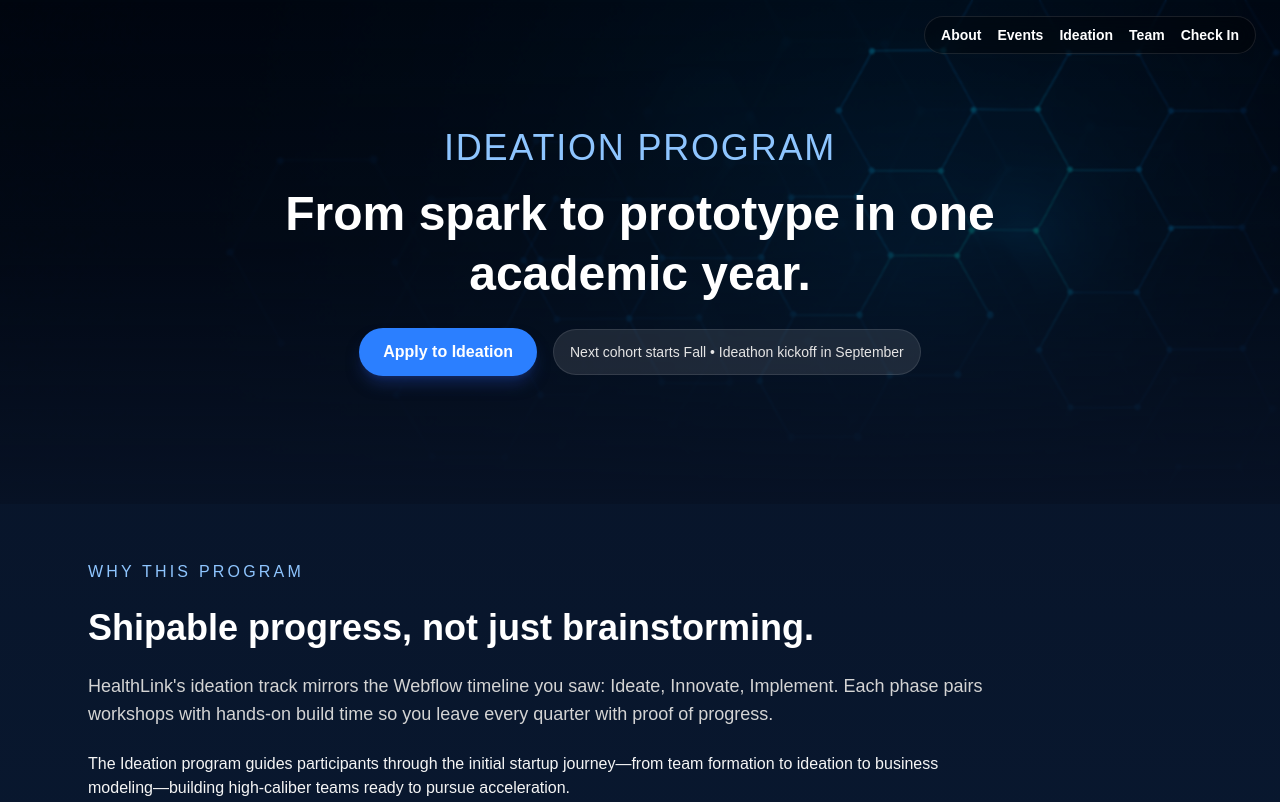
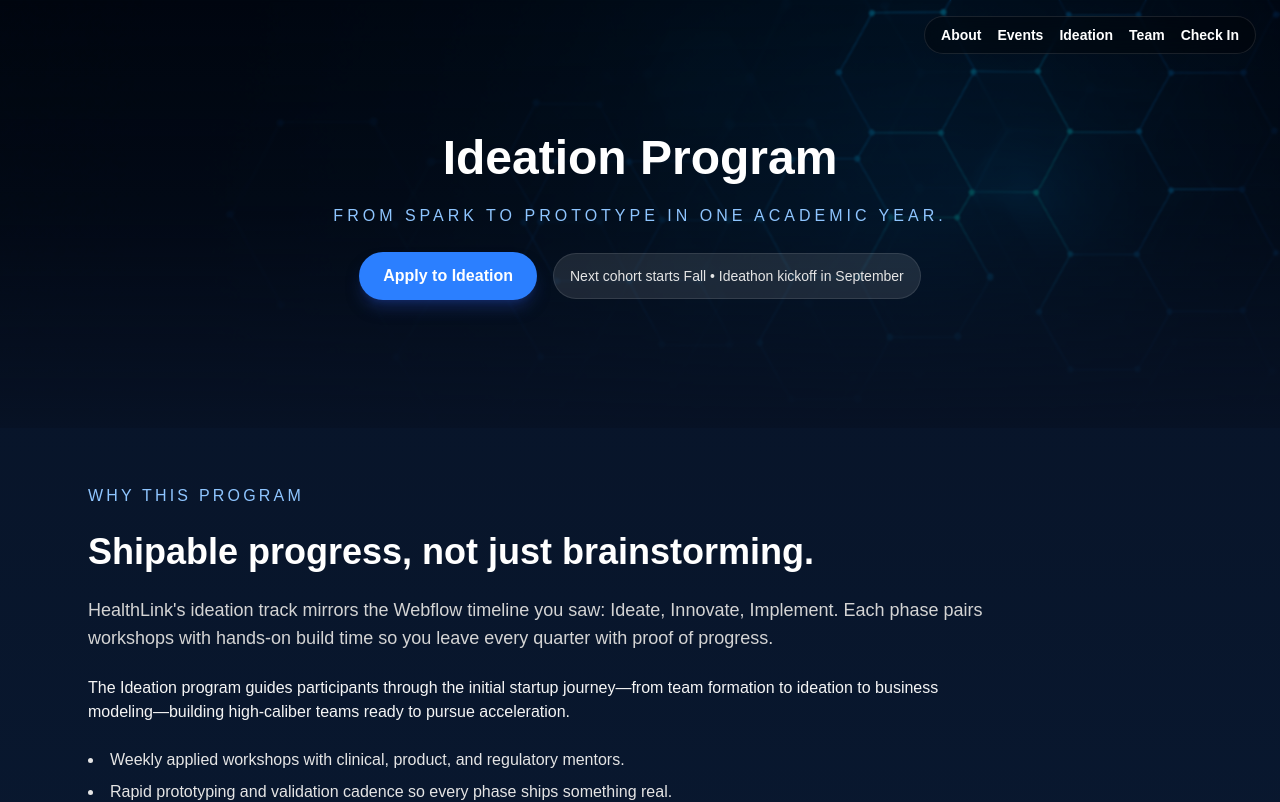
Before and after one commit to siyasathaye/Healthlink, a Next.js app: page /ideation in a window 1280 px wide. Shown: the top 802 px of the page. Built offline with nearby package versions, Linux system fonts and the light colour scheme.

Commit message:
Update ideation page

```diff
--- a/src/app/ideation/page.tsx
+++ b/src/app/ideation/page.tsx
@@ -158,12 +158,12 @@
         <div className="absolute inset-0 bg-black/60 backdrop-blur-[1px]" />
         <div className="absolute inset-0 bg-gradient-to-b from-transparent via-[#071225]/30 to-[#071225]" />
         <div className="relative z-10 max-w-4xl mx-auto space-y-4">
-          <p className="text-4xl uppercase tracking-[0.05em] text-blue-300">
+          <h1 className="text-5xl font-extrabold leading-tight">
             Ideation Program
+          </h1>
+          <p className="text-base uppercase tracking-[0.25em] text-blue-300">
+            From spark to prototype in one academic year.
           </p>
-          <h1 className="text-5xl font-bold leading-tight">
-            From spark to prototype in one academic year.
-          </h1>
           <div className="mt-6 flex flex-col sm:flex-row gap-4 justify-center items-center">
             <button className="px-6 py-3 rounded-full bg-blue-500 text-white font-semibold shadow-lg shadow-blue-900/50 hover:scale-[1.02] transition">
               Apply to Ideation
```
